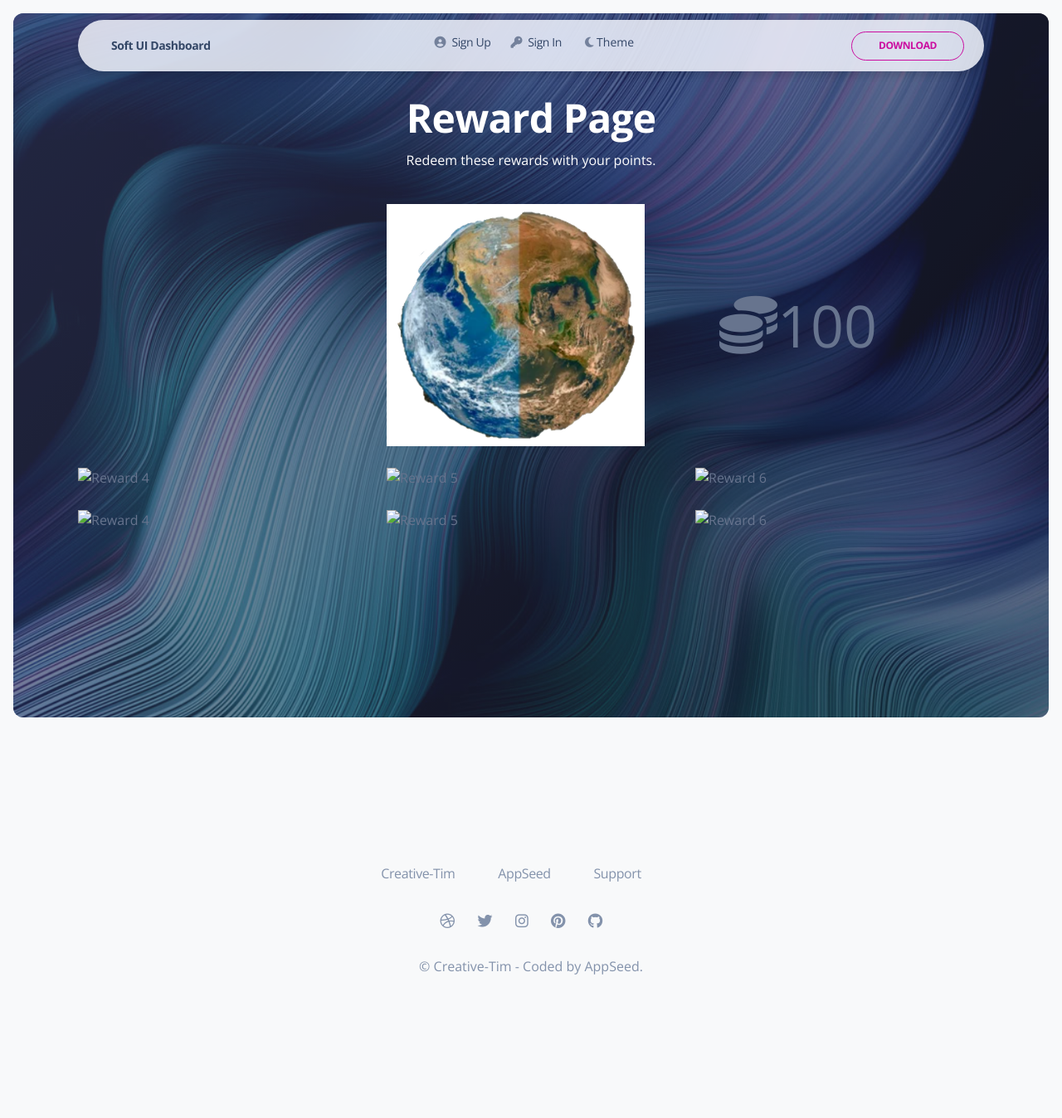
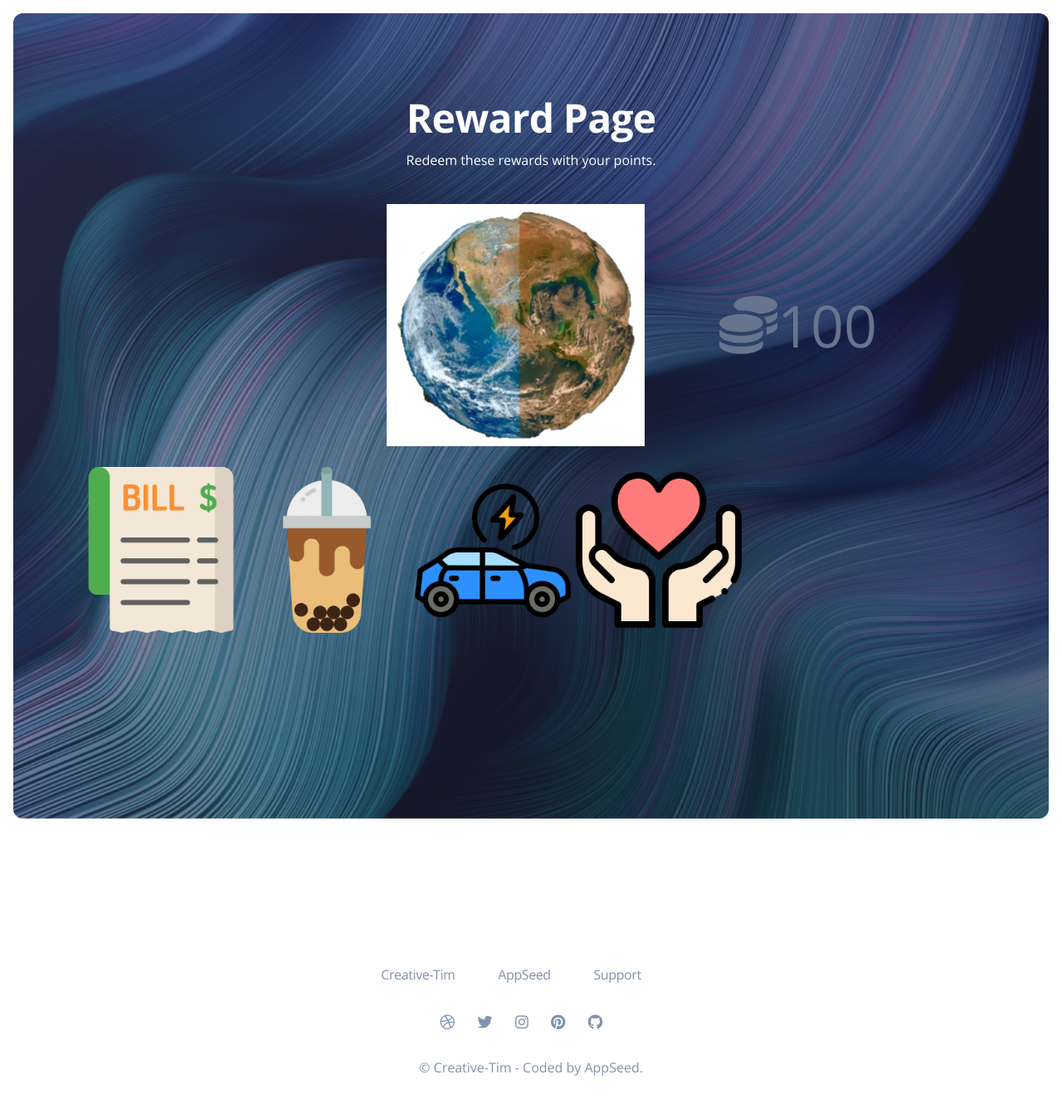
Before and after one commit to GeeksHacking/hackomania2024-Pot-Of-Gold-PotOfGold, a Flask app: page /userRewards in a window 1280 px wide. Shown: the whole page at 83% size. Before the commit the page ends 1175 px from the top, so only its background shows below. Run offline with Flask 3, Linux system fonts and the light colour scheme; parts of the project's set-up code (start-up, migrations or seed data) failed here and were passed over; some libraries are stand-ins or nearby versions.

Commit message:
updated auto fill labels and reward page

```diff
--- a/apps/templates/custom/admin.html
+++ b/apps/templates/custom/admin.html
@@ -24,6 +24,7 @@
                                     <th class="text-uppercase text-secondary text-xxs font-weight-bolder opacity-7 ps-2">Description</th>
                                     <th class="text-uppercase text-secondary text-xxs font-weight-bolder opacity-7 ps-2">Image</th>
                                     <th class="text-uppercase text-secondary text-xxs font-weight-bolder opacity-7 ps-2">Status</th>
+                                    <th class="text-uppercase text-secondary text-xxs font-weight-bolder opacity-7 ps-2">Location</th>
                                     <th class="text-uppercase text-secondary text-xxs font-weight-bolder opacity-7 ps-2">Phone No.</th>
                                     <th class="text-center text-uppercase text-secondary text-xxs font-weight-bolder opacity-7">Created At</th>
                                     <th class="text-center text-uppercase text-secondary text-xxs font-weight-bolder opacity-7">Updated At</th>
@@ -39,6 +40,7 @@
                                         <img src="{{ report.base64_image }}" class="avatar avatar-xl me-3" alt="Image placeholder">
                                     </td>
                                     <td>{{report.status}}</td>
+                                    <td>{{report.location}}</td>
                                     <td>{{report.phone}}</td>
                                     <td class="align-middle text-center">
                                         <span class="text-secondary text-xs font-weight-bold">{{ report.created_at }}</p></span>
--- a/apps/templates/custom/userRewards.html
+++ b/apps/templates/custom/userRewards.html
@@ -16,16 +16,6 @@
 {% endblock stylesheets %}
 
 {% block content %}
-
-  <div class="container position-sticky z-index-sticky top-1">
-    <div class="row">
-      <div class="col-12">
-
-        {% include "includes/navigation-fullscreen.html" %}
-
-      </div>
-    </div>
-  </div>
 
   <main class="main-content  mt-0">
     <section class="min-vh-100 mb-8">
@@ -49,6 +39,7 @@
                                 <i class="fas fa-coins mr-2" style="font-size: 70px;"></i> <!-- Coin icon with increased size -->
                                 <span style="font-size: 70px;">100</span> <!-- Number of coins with increased size -->
                             </div>
+
                         </div>
                     </div>
                     <!-- Add more reward items as needed -->
@@ -58,37 +49,23 @@
                 <!-- Second container placed after the "Reward Page" text -->
                 <div class="row">
                     <div class="col-md-4">
-                        <div class="reward-item">
-                            <img src="https://via.placeholder.com/400x300" alt="Reward 4">
-                        </div>
+                        <div class="d-flex align-items-center">
+
+                            <div class="reward-item">
+                                <img src="{{ config.ASSETS_ROOT }}/img/bill.png" alt="Reward 4" style="width: 200px; height: auto;">
+                            </div>
+                            <div class="reward-item">
+                                <img src="{{ config.ASSETS_ROOT }}/img/bubble-tea.png" alt="Reward 5" style="width: 200px; height: auto;">
+                            </div>
+                            <div class="reward-item">
+                                <img src="{{ config.ASSETS_ROOT }}/img/electric-car.png" alt="Reward 6" style="width: 200px; height: auto;">
+                            </div>
+                            <div class="reward-item">
+                                <img src="{{ config.ASSETS_ROOT }}/img/love.png" alt="Reward 4" style="width: 200px; height: auto;">
+                            </div>
                     </div>
                     <div class="col-md-4">
-                        <div class="reward-item">
-                            <img src="https://via.placeholder.com/400x300" alt="Reward 5">
-                        </div>
-                    </div>
-                    <div class="col-md-4">
-                        <div class="reward-item">
-                            <img src="https://via.placeholder.com/400x300" alt="Reward 6">
-                        </div>
-                    </div>
-                    <!-- Add more reward items as needed -->
-                </div>
-                <div class="row">
-                    <div class="col-md-4">
-                        <div class="reward-item">
-                            <img src="https://via.placeholder.com/400x300" alt="Reward 4">
-                        </div>
-                    </div>
-                    <div class="col-md-4">
-                        <div class="reward-item">
-                            <img src="https://via.placeholder.com/400x300" alt="Reward 5">
-                        </div>
-                    </div>
-                    <div class="col-md-4">
-                        <div class="reward-item">
-                            <img src="https://via.placeholder.com/400x300" alt="Reward 6">
-                        </div>
+
                     </div>
                     <!-- Add more reward items as needed -->
                 </div>
```
Also changed, not shown: apps/authentication/routes.py (+11 -0 lines), apps/templates/custom/user.html (+1 -11 lines), apps/templates/custom/userphoto.html (+17 -12 lines), apps/static/assets/img/bill.png (added), apps/static/assets/img/bubble-tea.png (added), apps/static/assets/img/electric-car.png (added), apps/static/assets/img/love.png (added).
